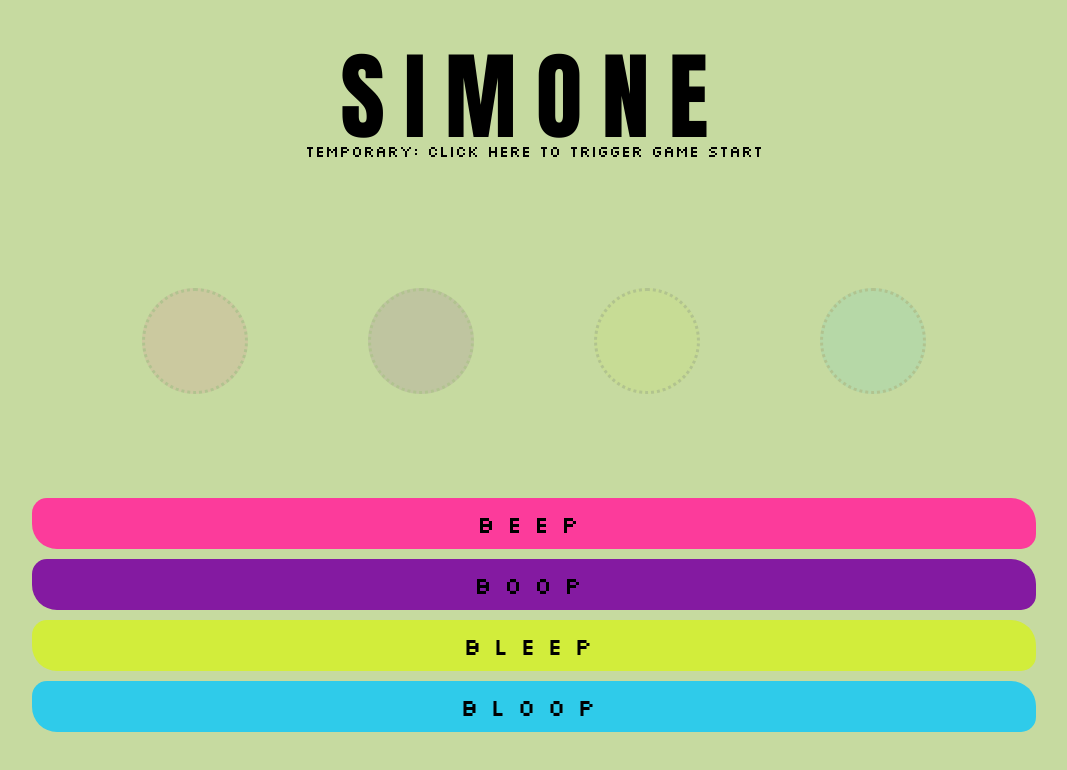
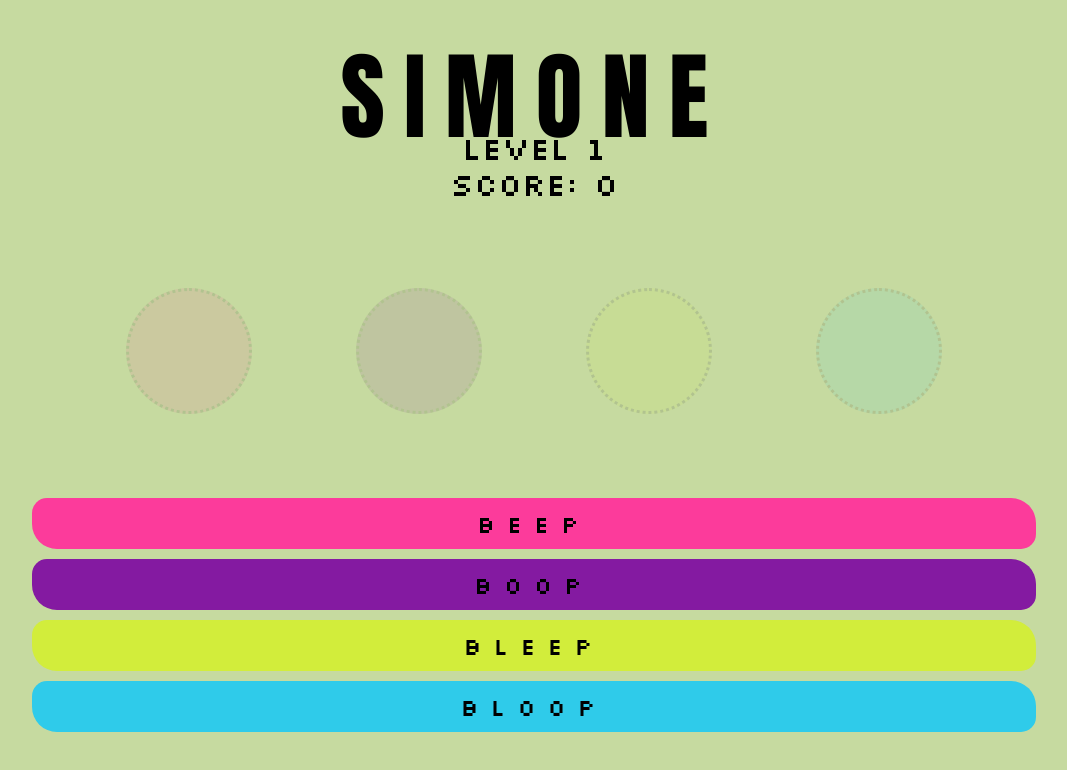
Before and after one commit to mashbash2150/FLASH-P1, a plain HTML site: page index.html in a window 1280 px wide. Shown: the whole page, without its empty margins (114-1181 px from the left). Drawn offline with Linux system fonts and the light colour scheme; a web font is replaced by a local one.

Commit message:
Score placeholder added

```diff
--- a/index.html
+++ b/index.html
@@ -15,9 +15,8 @@
   <div class="title">
     <p>SIMONE</p>
   </div>
-  <div class="level">
-    <p class="test">Temporary: Click here to trigger game start</p>
-  </div>
+  <div class="level">Level 1</div>
+  <div class="score">Score: 0</div>
   <div class="lights">
     <div class="pink"></div>
     <div class="purple"></div>
--- a/script.js
+++ b/script.js
@@ -4,6 +4,7 @@ let userSequence=[]
 let maxSeqItems=1   //this is where game begins, gets incremented in levelUp function
 let maxArrItems=4   //will increment this at heigher levels to introduce more colors/circles
 let currentLevel=1
+let currentScore=0
 const lights=document.querySelector(".lights")
 const pink=document.querySelector(".pink")
 const purple=document.querySelector(".purple")
@@ -117,6 +118,10 @@ const mapSequence=(numSeq)=>{
 
 }
 
+const incrementScore=()=>{
+  currentScore+=10
+}
+
 
 
  const levelUp=()=>{
@@ -151,13 +156,18 @@ const mapSequence=(numSeq)=>{
   if (userArr.length==randArr.length){
      if(currentLevel===6){
       document.querySelector(".over").classList.add("next")
+      currentLevel++;
+      currentScore++;
       document.querySelector(".over").innerText=`NEW COLOR ADDED`
-      currentLevel++;
+
       levelUp()
      } else {
+      currentLevel++;
+      currentScore++;
       document.querySelector(".over").classList.add("next")
-      currentLevel++;
       document.querySelector(".over").innerText=`LEVEL ${currentLevel}`
+      level.innerText=`LEVEL ${currentLevel}`
+
       levelUp()
      }
 
@@ -178,7 +188,8 @@ const mapSequence=(numSeq)=>{
 const buttonListener=()=>{
   buttons.addEventListener('click',function(e){
    let tempSequence=userSequence.push(parseInt(e.target.id))
-  confirm.innerText="NICE"
+   console.log(e)
+   confirm.innerText=`GREAT`
    tempSequence=userSequence
    console.log(userSequence)
    compareSequences(userSequence,randSequence)
--- a/style.css
+++ b/style.css
@@ -2,7 +2,7 @@
   background-color: rgba(143, 182, 66, 0.5);
   display: grid;
   grid-template-columns: 10vw 80vw 10vw;
-  grid-template-rows: 2vh 11vh 7vh 15vh 25vh 20vh 20vh;
+  grid-template-rows: 2vh 11vh 7vh 15vh 13vh 12vh 35vh;
 
 }
 
@@ -20,9 +20,19 @@
   grid-row-start: 3;
   text-align: center;
   font-family: 'Silkscreen', Impact, Haettenschweiler, 'Arial Narrow Bold', sans-serif;
-  font-size: 1em;
+  font-size: 2em;
   line-height: 1;
-  margin: 15px 0px 0px 0px
+  margin: 20px 0px 0px 0px
+}
+
+.score {
+  grid-column: 2;
+  grid-row-start: 4;
+  text-align: center;
+  font-family: 'Silkscreen', Impact, Haettenschweiler, 'Arial Narrow Bold', sans-serif;
+  font-size: 2em;
+  line-height: 1;
+  margin: 0px 0px 0px 0px
 }
 
 
@@ -30,7 +40,7 @@
 
 .user-buttons {
   grid-column: 2/3;
-  grid-row: 6/span 1;
+  grid-row: 7/span 1;
   font-family: 'Silkscreen', Impact, Haettenschweiler, 'Arial Narrow Bold', sans-serif;
   text-align: center;
   font-size: 1.5em;
@@ -114,14 +124,14 @@
 
 .lights {
   grid-column: 2/3;
-  grid-row: 5/6;
+  grid-row: 5/span 1;
   display: flex;
   justify-content: space-evenly;
 }
 
 .pink {
-  width: 100px;
-  height: 100px;
+  width: 120px;
+  height: 120px;
   background: rgb(252, 59, 155);
   opacity: 0.1;
   border: 3px dotted black;
@@ -135,8 +145,8 @@
 
 
 .purple {
-  width: 100px;
-  height: 100px;
+  width: 120px;
+  height: 120px;
   background: rgb(132, 26, 161);
   opacity: 0.1;
   border: 3px dotted black;
@@ -150,8 +160,8 @@
 
 
 .yellow {
-  width: 100px;
-  height: 100px;
+  width: 120px;
+  height: 120px;
   background: rgb(210, 237, 59);
   opacity: 0.1;
   border: 3px dotted black;
@@ -165,8 +175,8 @@
 
 
 .aqua {
-  width: 100px;
-  height: 100px;
+  width: 120px;
+  height: 120px;
   background: rgb(47, 203, 234);
   opacity: 0.1;
   border-radius: 50%;
@@ -176,8 +186,8 @@
 }
 
 .orange {
-  width: 100px;
-  height: 100px;
+  width: 120px;
+  height: 120px;
   background: rgb(246, 158, 5);
   opacity: 0.1;
   border-radius: 50%;
@@ -198,9 +208,10 @@
   font-family: 'Silkscreen', Impact, Haettenschweiler, 'Arial Narrow Bold', sans-serif;
   font-size: 3em;
   grid-column: 2/3;
-  grid-row: 5/6;
+  grid-row: 6/7;
   text-align: center;
   color: rgb(76, 174, 76);
+  opacity: 0.35;
   align-self: end;
 }
 
```
